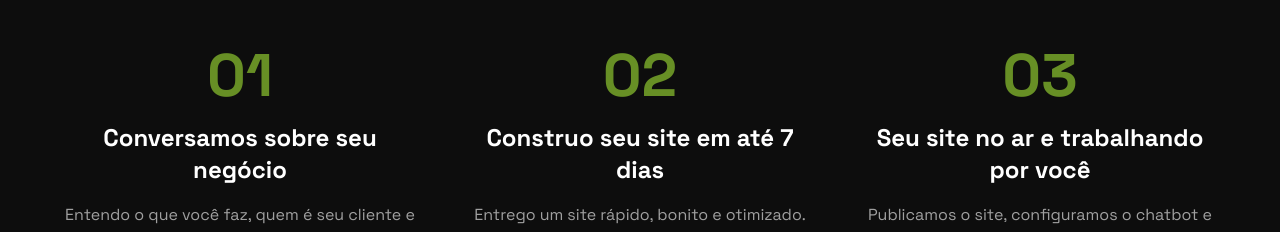
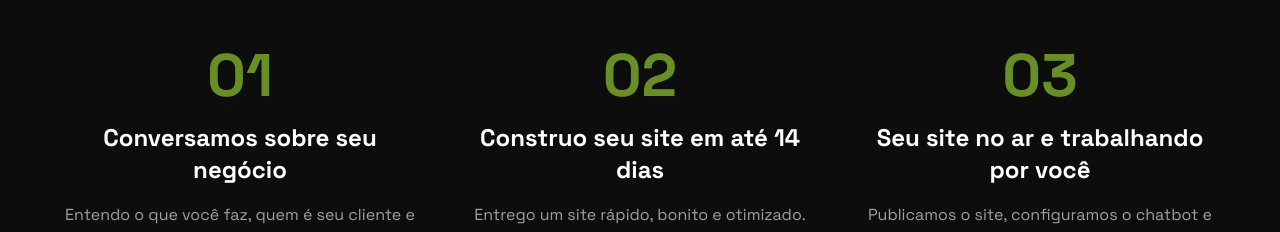
Before and after one commit to mateushahndev/mateushahn, a Next.js app: page / in a window 1280 px wide. Shown: the part 4608-4840 px from the top of the page. Built offline with nearby package versions, Linux system fonts and the light colour scheme.

Commit message:
fix: editando promessa da copy

```diff
--- a/app/page.tsx
+++ b/app/page.tsx
@@ -20,7 +20,7 @@ const faqData = [
   },
   {
     question: 'Quanto tempo leva para ficar pronto?',
-    answer: 'Entre 5 e 7 dias úteis, dependendo da complexidade do projeto. Você acompanha todo o processo e aprova cada etapa.'
+    answer: 'Entre 7 e 14 dias, dependendo da complexidade do projeto. Você acompanha todo o processo e aprova cada etapa.'
   },
   {
     question: 'O site vai aparecer no Google?',
--- a/components/landing/faq.tsx
+++ b/components/landing/faq.tsx
@@ -14,7 +14,7 @@ const faqs = [
   },
   {
     pergunta: 'Quanto tempo leva para ficar pronto?',
-    resposta: 'Entre 5 e 7 dias úteis, dependendo da complexidade do projeto. Você acompanha todo o processo e aprova cada etapa.'
+    resposta: 'Entre 7 e 14 dias, dependendo da complexidade do projeto. Você acompanha todo o processo e aprova cada etapa.'
   },
   {
     pergunta: 'O site vai aparecer no Google?',
--- a/components/landing/processo.tsx
+++ b/components/landing/processo.tsx
@@ -10,7 +10,7 @@ const passos = [
   },
   {
     numero: '02',
-    titulo: 'Construo seu site em até 7 dias',
+    titulo: 'Construo seu site em até 14 dias',
     descricao: 'Entrego um site rápido, bonito e otimizado. Você acompanha o processo e aprova cada etapa.'
   },
   {
```
